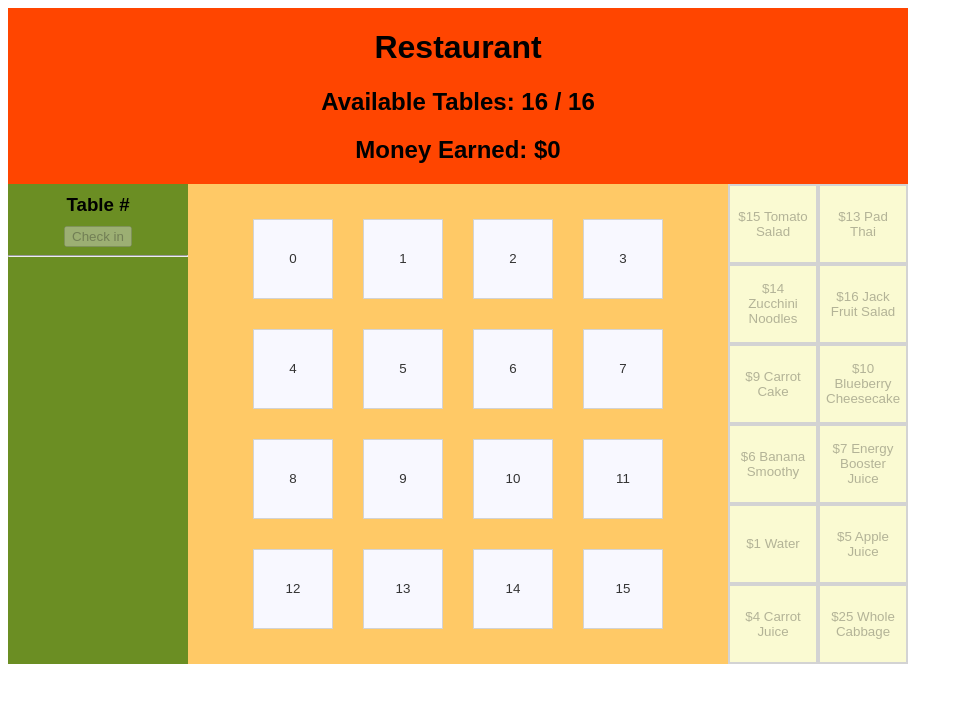
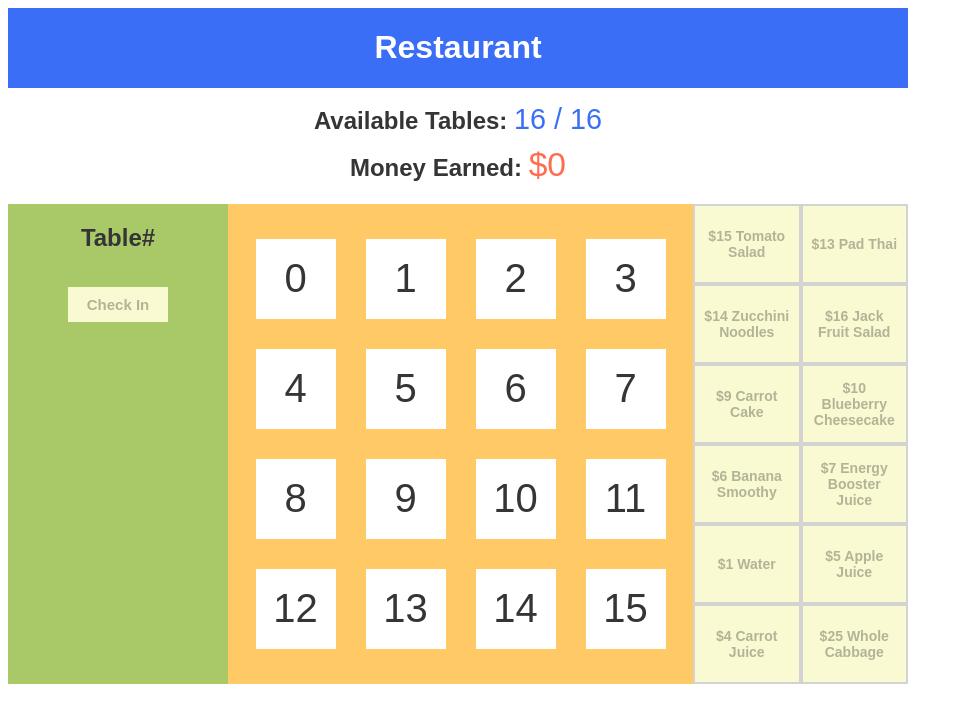
Before and after one commit to pavelgarchenko/react-restaurant, a React (Create React App) app: page / in a window 1280 px wide. Shown: the top 722 px of the page, without its empty margins (0-963 px from the left). Built offline with nearby package versions, Linux system fonts and the light colour scheme.

Commit message:
style up

```diff
--- a/src/components/Details.jsx
+++ b/src/components/Details.jsx
@@ -7,9 +7,8 @@ import OrderListContainer from "../containers/OrderListContainer";
 const Details = props => {
   return (
     <div className="left-section">
-      <h3>Table # {props.selectedTable}</h3>
+      <h2>Table# {props.selectedTable}</h2>
       <ToggleTableContainer />
-      <hr/>
       <OrderListContainer />
     </div>
   );
--- a/src/components/Header.jsx
+++ b/src/components/Header.jsx
@@ -9,8 +9,10 @@ const Header = props => {
   return (
     <div className="header">
       <h1>Restaurant</h1>
-      <h2>Available Tables: {available} / {NUMBER_OF_TABLES}</h2>
-      <h2>Money Earned: ${props.moneyEarned}</h2>
+      <div className="header-info">
+        <h2 className="available-tables">Available Tables: <span className="number">{available} / {NUMBER_OF_TABLES}</span></h2>
+        <h2 className="money-earned">Money Earned: <span className="amount">${props.moneyEarned}</span></h2>
+      </div>
     </div>
   );
 };
--- a/src/components/OrderList.jsx
+++ b/src/components/OrderList.jsx
@@ -13,7 +13,7 @@ const OrderList = props => {
           x
         </button>
         <span className="name">{item.name}</span>
-        <span className="price">${item.price}</span>
+        <span className="amount">${item.price}</span>
       </div>
     )
   })
@@ -22,7 +22,7 @@ const OrderList = props => {
   if (props.checkedIn) {
     return (
       <div>
-        <h3>Bill Total: ${orderTotal}</h3>
+        <h3 className="bill-total">Bill Total: <span className="amount"> ${orderTotal}</span></h3>
         <h4>Orders:</h4>
         {orderList}
       </div>
--- a/src/components/TableButton.jsx
+++ b/src/components/TableButton.jsx
@@ -2,15 +2,13 @@ import React from "react";
 
 
 const TableButton = props => {
-  var style = {
-    border: props.selectedTable === props.id ? "1 px solid blue" : null,
-    backgroundColor: props.tableStatusData[props.id] ? "red" : null,
-  }
+  console.log(props.tableStatusData)
+  var classSelected = props.selectedTable === props.id ? "selected" : "";
+  var classToggled = props.tableStatusData[props.id] ? "toggled" : "";
 
   return (
     <button
-      className="single-table"
-      style={style}
+      className={`table-btn ${classSelected}  ${classToggled}`}
       onClick={() => props.onSelect(props.id)}
     >
      {props.id}
--- a/src/components/ToggleTable.jsx
+++ b/src/components/ToggleTable.jsx
@@ -3,10 +3,11 @@ import React from "react";
 
 const ToggleTable = props => {
   var label = props.tableStatusData[props.selectedTable]
-    ? "Check out"
-    : "Check in"
+    ? "Check Out"
+    : "Check In"
   return (
     <button
+      className="toggle-table-btn"
       disabled={props.selectedTable === null}
       onClick={() => props.onToggle(props.selectedTable, props.tableData)}
     >
--- a/src/containers/ToggleTableContainer.js
+++ b/src/containers/ToggleTableContainer.js
@@ -19,7 +19,7 @@ const mapDispatchToProps = dispatch => {
       for( let i = 0; i < tableData[id].length; i ++) {
         total += tableData[id][i].price;
       }
-      console.log("total: " + total)
+      console.log("id: " + id)
       dispatch(toggleTable(id));
       dispatch(incrementEarnings(total));
     },
--- a/src/styles.css
+++ b/src/styles.css
@@ -5,6 +5,7 @@ h3, h4 {
 .App {
   font-family: sans-serif;
   text-align: center;
+  color: #353535;
 }
 
 .App {
@@ -15,30 +16,56 @@ h3, h4 {
 }
 
 .header {
-  background-color: orangered;
+  background-color: #3a6ef6;
   flex-grow: 1;
   width: 900px;
+  color: #fff;
 }
+
+.header-info {
+  background-color: #fff;
+  padding: 10px 0;
+}
+
+.available-tables {
+  color: #353535;
+  margin: 5px 0;
+}
+
+.available-tables span.number {
+  color: #3a6ef6;
+  font-weight: normal;
+  font-size: 120%;
+}
+
+.money-earned {
+  color: #353535;
+  margin: 10px 0;
+}
+
+.money-earned > span.amount {
+  color: #ff6d50;
+  font-weight: normal;
+  font-size: 140%;
+}
+
 .main-content {
   flex-grow: 8;
-  background-color: orchid;
   width: 900px;
-
   display: flex;
   flex-direction: row;
   flex-wrap: nowrap;
 }
 
 .left-section {
-  width: 180px;
-  background-color: olivedrab;
-
+  width: 220px;
   height: 480px;
+  background-color: #a9c969;
   overflow: auto;
 }
 
 .mid-section {
-  width: 540px;
+  width: 465px;
   background-color: #ffc966;
 
   display: flex;
@@ -50,7 +77,7 @@ h3, h4 {
 }
 
 .right-section {
-  width: 180px;
+  width: 215px;
   background-color: lightgoldenrodyellow;
   display: flex;
   flex-direction: row;
@@ -60,16 +87,25 @@ h3, h4 {
   align-content: center;
 }
 
-.single-table {
+.table-btn {
   width: 80px;
   height: 80px;
   margin: 15px;
-  background-color: ghostwhite;
-  border: 1px solid lightgrey;
-  color: #333;
+  background-color: #fff;
+  border: 2px solid #fff;
+  color: #353535;
   display: flex;
   justify-content: center;
   align-items: center;
+  font-size: 40px;
+  transition: 0.2s;
+}
+.mid-section button.selected {
+  border: 5px solid #8da9ee;
+}
+.mid-section button.toggled {
+  background-color: #ff6d50;
+  color: #fff;
 }
 
 button.menu-item {
@@ -79,19 +115,36 @@ button.menu-item {
   height: 80px;
   background-color: #fff;
   transition: 0.2s;
+  font-weight: bold;
+  font-size: 14px;
+}
+
+button.toggle-table-btn {
+  width: 100px;
+  height: 35px;
+  font-size: 15px;
+  font-weight: bold;
+  transition: 0.3s;
+  margin: 15px;
+  border: none;
+  background-color: #fff;
+  transition: 0.2s;
+}
+
+button.menu-item:hover, button.toggle-table-btn:hover {
+  background-color: #fafafa;
 
 }
 
-button.menu-item:hover {
-  background-color: #fafafa;;
-
-}
-
-button.menu-item:active {
+button.menu-item:active, button.toggle-table-btn:active {
   background-color: #ddd;
 }
 
 button.menu-item:disabled {
+  background-color: lightgoldenrodyellow;
+}
+
+button.toggle-table-btn:disabled {
   background-color: lightgoldenrodyellow;
 }
 
@@ -107,6 +160,25 @@ button.menu-item:disabled {
 .order-item > span.name {
 
 }
-.order-item > span.price {
+.order-item > span.amount {
   float: right;
+  color: #fff;
 }
+
+.bill-total {
+  background: #fff;
+  color: #353535;
+  padding: 5px 0;
+}
+
+.bill-total > span.amount {
+  color: #ff6d50;
+  font-weight: normal;
+  font-size: 140%;
+}
+
+hr {
+  border: none;
+  border-bottom: 1px solid #6e6e6e;
+  width: 85%;
+}
```
